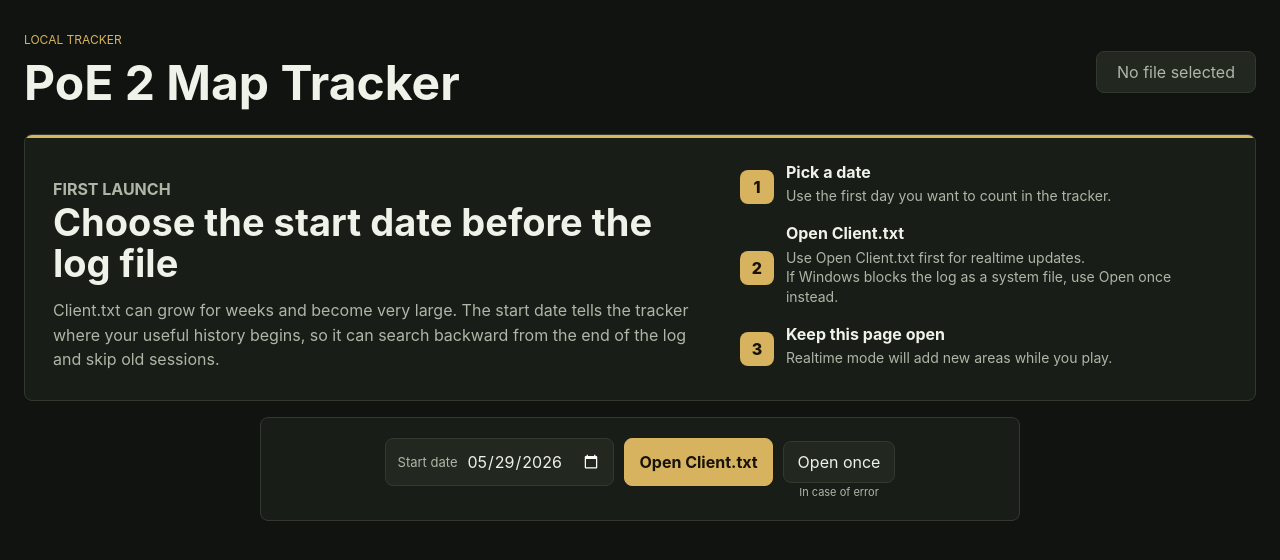
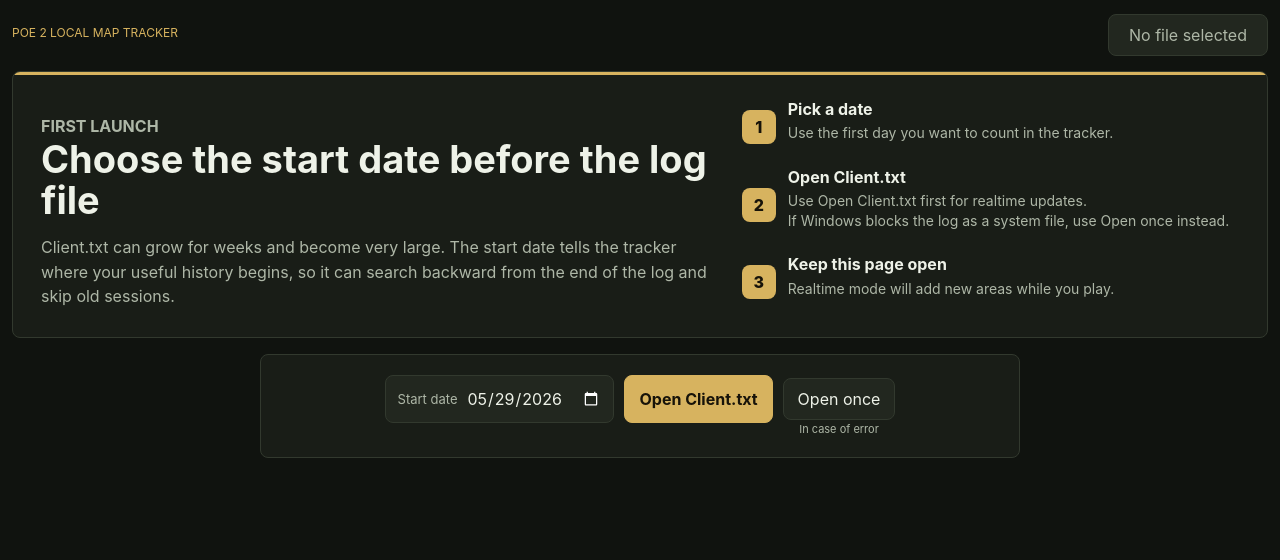
Before and after one commit to igodspy/PoE2MT, a plain HTML site: page index.html in a window 1280 px wide. Drawn offline with Linux system fonts and the light colour scheme.

Commit message:
removed header

```diff
--- a/index.html
+++ b/index.html
@@ -11,8 +11,7 @@
     <main class="app-shell">
       <header class="topbar">
         <div>
-          <p class="eyebrow">Local tracker</p>
-          <h1>PoE 2 Map Tracker</h1>
+          <p class="eyebrow">PoE 2 Local Map tracker</p>
         </div>
         <div class="status-pill" id="watchStatus">No file selected</div>
       </header>
--- a/styles.css
+++ b/styles.css
@@ -36,7 +36,7 @@
 .app-shell {
   width: min(1440px, 100%);
   margin: 0 auto;
-  padding: 24px;
+  padding: 6px 12px;
 }
 
 .topbar {
@@ -44,7 +44,7 @@
   align-items: center;
   justify-content: space-between;
   gap: 16px;
-  padding: 8px 0 22px;
+  padding: 8px 0 15px;
 }
 
 .eyebrow {
```
